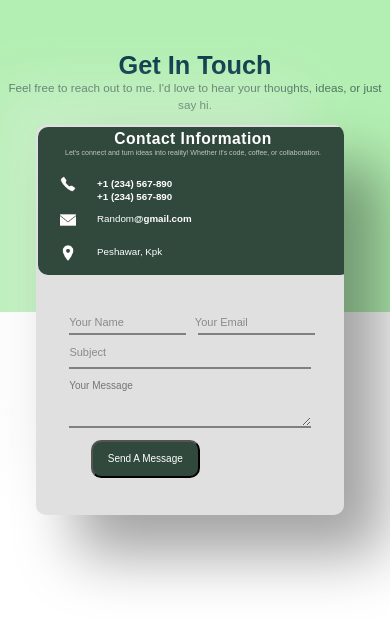
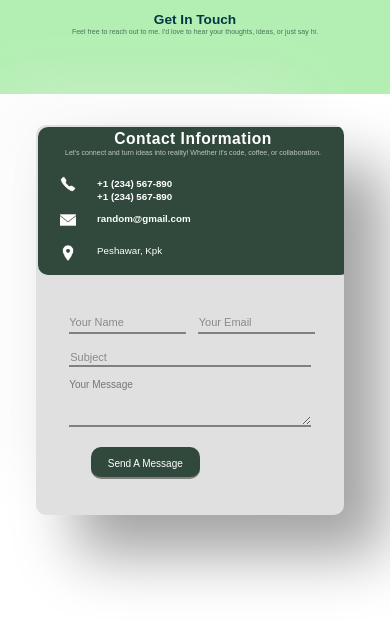
Before and after one commit to Yasirkhan3806/Interactive-Contact-Form, a plain HTML site: page index.html in a window 390 px wide. Drawn offline with Linux system fonts and the light colour scheme.

Commit message:
completed

```diff
--- a/index.html
+++ b/index.html
@@ -11,7 +11,6 @@
         <div class="background-color">
             <h1>Get In Touch</h1>
             <p>Feel free to reach out to me. I'd love to hear your thoughts, ideas, or just say hi.</p>
-
         </div>
         <div class="a-m-cont">
             <div class="main-cont">
@@ -23,7 +22,7 @@
                         </div>
                         <div id="info-cont2" class="info-conts contact-info-cont">
                             <div class="icon-cont icon-cont1">
-                            <img src="Images\icons8-phone-50.png" alt="Phone-Icon">
+                                <img src="Images/icons8-phone-50.png" alt="Phone-Icon">
                             </div>
                             <div class="d-cont">
                                 <a href="tel:+1234567890"><b>+1 (234) 567-890</b></a>
@@ -32,15 +31,15 @@
                         </div>
                         <div id="info-cont3" class="info-conts contact-info-cont">
                             <div class="icon-cont">
-                            <img src="Images\icons8-email-50(1).png" alt="Phone-Icon">
+                                <img src="Images/icons8-email-50(1).png" alt="Email-Icon">
                             </div>
                             <div class="d-cont">
-                           <a href="">Random<b>@gmail.com</b></a>
+                                <a href="mailto:random@gmail.com"><b>random@gmail.com</b></a>
                             </div>
                         </div>
-                    <div id="info-cont3" class="info-conts contact-info-cont">
+                        <div id="info-cont4" class="info-conts contact-info-cont">
                             <div class="icon-cont">
-                            <img src="Images\icons8-location-50.png" alt="Phone-Icon">
+                                <img src="Images/icons8-location-50.png" alt="Location-Icon">
                             </div>
                             <div class="d-cont">
                                 <a>Peshawar, Kpk</a>
@@ -50,27 +49,53 @@
                     <div class="cont1-style-cont"></div>
                 </div>
                 <div class="main-data-cont">
+                    <form action="#" method="post" onsubmit="popupDisplay()">
                         <div class="first-two-i-cont">
-
-                <input class="first-Two-inputs" type="text" placeholder="">
-                <label class="placeholder" for="">Your Name</label>
-                <input class="first-Two-inputs"  type="email" placeholder="">
-                <label class="placeholder email-placeholder" for="">Your Email</label>
+                            <input class="first-Two-inputs" id="name" type="text" name="name" placeholder="" required>
+                            <label class="placeholder" for="name">Your Name</label>
+                            <input class="first-Two-inputs" id="email" type="email" name="email" placeholder="" required>
+                            <label class="placeholder email-placeholder" for="email">Your Email</label>
                         </div>
-                <input class="third-input" type="text" placeholder="">
-                <label class="placeholder subject-placeholder" for="">Subject</label>
-                <textarea placeholder="Your Message" name="" id=""></textarea>
+                        <input class="third-input" type="text" id="subject" name="subject" placeholder="" required>
+                        <label class="placeholder subject-placeholder" for="subject">Subject</label>
+                        <textarea name="message" id="message" placeholder="Your Message" required></textarea>
                         <div class="btn-cont">
-                    <button id="submission-btn" onclick="popupDisplay()">Send A Message</button>
+                            <input type="submit" value="Send A Message" id="submission-btn" onclick="validateForm()">
                         </div>
+                    </form>
                 </div>
             </div>
         </div>
     </section>
-<script src="script.js">
-    const popupDisplay = ()=>{
-  alert("We recieved your message, Thank you for your time!")
+    <script>
+function validateForm() {
+    const name = document.getElementById('name').value.trim();
+    const email = document.getElementById('email').value.trim();
+    const subject = document.getElementById('subject').value.trim();
+    const message = document.getElementById('message').value.trim();
+
+    // Basic email validation regex
+    const emailRegex = /^[^\s@]+@[^\s@]+\.[^\s@]+$/;
+
+    // Check if all required fields are filled
+    if (!name || !email || !subject || !message) {
+        alert("Please fill in all required fields.");
     }
+
+    // Check if the email is valid
+    else if (!emailRegex.test(email)) {
+        alert("Please enter a valid email address.");
+
+    }
+
+    // If all validations pass
+    else{
+    alert("We received your message, thank you for your time!");
+}
+}
+
+
+
     </script>
 </body>
 </html>
--- a/styles.css
+++ b/styles.css
@@ -1,29 +1,31 @@
-*{
+
+* {
     margin: 0;
     padding: 0;
     color: white;
     font-family: sans-serif;
 }
-h1{
+
+h1 {
     text-align: center;
     color: #043546;
     font-size: 3.5svw;
     line-height: 4.2svw;
     font-family: sans-serif;
 }
-a{
+
+a {
     text-decoration: none;
 }
 
-.main-sec{
+.main-sec {
     height: 64svw;
     width: 98.8svw;
-    /* border: 2px  solid ; */
     display: flex;
     flex-direction: column;
-    /* align-items: center; */
 }
-.background-color{
+
+.background-color {
     position: absolute;
     z-index: 1;
     background-color: #B3EFB2;
@@ -31,12 +33,14 @@ a{
     width: 100%;
     padding-top: 3svw;
 }
-.background-color > p{
+
+.background-color > p {
     text-align: center;
     color: #001a2394;
     font-size: 1.8svw;
 }
-.a-m-cont{
+
+.a-m-cont {
     width: 97.5svw;
     height: 65svw;
     z-index: 2;
@@ -45,7 +49,8 @@ a{
     align-items: center;
     justify-content: center;
 }
-.main-cont{
+
+.main-cont {
     height: 40svw;
     width: 79svw;
     background-color: #E8F1F2;
@@ -54,10 +59,10 @@ a{
     overflow: hidden;
     gap: 5.5svw;
     background: #e0e0e0;
-box-shadow:  40px 40px 60px #0000005d,
-             -40px -40px 60px #f0f0f054;
+    box-shadow: 40px 40px 60px #0000005d, -40px -40px 60px #f0f0f054;
 }
-.cont1{
+
+.cont1 {
     height: 38svw;
     width: 27svw;
     background-color: #31493C;
@@ -67,15 +72,15 @@ box-shadow:  40px 40px 60px #0000005d,
     flex-direction: column;
     align-items: center;
     justify-content: center;
-    /* padding-top: 2svw;
-    padding-left: 2svw; */
     overflow: hidden;
 }
-.cont1-data-cont{
+
+.cont1-data-cont {
     margin-left: 2.5svw;
     height: 20svw;
 }
-.cont1-style-cont{
+
+.cont1-style-cont {
     height: 300px;
     width: 300px;
     background: #b3efb285;
@@ -84,49 +89,60 @@ box-shadow:  40px 40px 60px #0000005d,
     top: 81px;
     right: -131px;
 }
-.info-conts{
+
+.info-conts {
     width: 27svw;
     height: 8svw;
 }
-#info-cont1{
+
+#info-cont1 {
     margin-top: 2svw;
 }
+
 #info-cont1 h3 {
     letter-spacing: 0.5px;
     font-size: 2svw;
 }
-#info-cont1 p{
+
+#info-cont1 p {
     font-size: 1svw;
     margin-top: 0.5svw;
     color: rgba(255, 255, 255, 0.692);
     line-height: 1.7svw;
 }
-.contact-info-cont{
+
+.contact-info-cont {
     display: flex;
     gap: 0.4svw;
 }
-.d-cont > a{
+
+.d-cont > a {
     display: block;
     margin-bottom: 0.5svw;
 }
-.icon-cont{
+
+.icon-cont {
     width: 3svw;
     height: 3svw;
 }
-.icon-cont1{
+
+.icon-cont1 {
     width: 3svw;
     height: 3svw;
     display: flex;
     align-items: center;
 }
-.icon-cont > img{
+
+.icon-cont > img {
     height: 24px;
     width: 24px;
 }
-#info-cont3 > .d-cont > a{
+
+#info-cont3 > .d-cont > a {
     margin-top: 0.3svw;
 }
-.main-data-cont{
+
+.main-data-cont {
     display: flex;
     flex-direction: column;
     align-items: center;
@@ -134,7 +150,15 @@ width: 24px;
     height: 42svw;
     gap: 3svw;
 }
-input{
+
+form {
+    display: flex;
+    flex-direction: column;
+    align-items: center;
+    gap: 3svw;
+}
+
+input {
     display: inline-block;
     background-color: transparent;
     border: none;
@@ -142,105 +166,109 @@ input{
     outline: none;
     width: 30svw;
     height: 3svw;
-    color: black;
-    /* margin-top: 2svw; */
+    color: rgba(0, 0, 0, 0.781);
     font-family: sans-serif;
     font-size: 18px;
-    color: rgba(0, 0, 0, 0.781);
 }
-.third-input{
+
+.third-input {
     display: block;
     width: 39svw;
     position: relative;
 }
-.first-two-i-cont{
+
+.first-two-i-cont {
     width: 39svw;
     display: flex;
     gap: 2svw;
 }
-.first-Two-inputs{
-display: inline-block;
-position: relative;
-}
-textarea{
+
+textarea {
     height: 10svw;
     width: 39svw;
     background: transparent;
     border: none;
-    border-bottom-width: medium;
-    border-bottom-style: none;
-    border-bottom-color: currentcolor;
     border-bottom: 2px solid grey;
-color:black;
+    color: black;
     outline: none;
     transition: 0.5s;
 }
-textarea:focus{
-    border-bottom: 2px solid rgb(18, 168, 18) ;
+
+textarea:focus {
+    border-bottom: 2px solid rgb(18, 168, 18);
 }
-.placeholder{
+
+.placeholder {
     position: absolute;
     color: rgba(0, 0, 0, 0.39);
     top: 268px;
     font-size: 16px;
     font-family: sans-serif;
-    transition: 0.3s ;
+    transition: 0.3s;
     pointer-events: none;
+}
 
-}
-input:focus{
+input:focus {
     border-bottom-color: rgb(18, 168, 18);
 }
+
 .first-Two-inputs:focus + .placeholder,
-.first-Two-inputs:not(:placeholder-shown) + .placeholder{
+.first-Two-inputs:not(:placeholder-shown) + .placeholder {
     top: 245px;
     font-size: 12px;
     color: rgb(18, 168, 18);
+}
 
-}
-.email-placeholder{
+.email-placeholder {
     right: 393px;
 }
+
 .first-Two-inputs:focus + .email-placeholder,
-.first-Two-inputs:not(:placeholder-shown) + .email-placeholder{
+.first-Two-inputs:not(:placeholder-shown) + .email-placeholder {
     right: 410px;
 }
-.subject-placeholder{
+
+.subject-placeholder {
     top: 25.8svw;
     left: 42.8svw;
 }
+
 .third-input:focus + .subject-placeholder,
- .third-input:not(:placeholder-shown) + .subject-placeholder{
+.third-input:not(:placeholder-shown) + .subject-placeholder {
     top: 24svw;
-    color: rgb(18, 168, 18);;
+    color: rgb(18, 168, 18);
     font-size: 14px;
 }
-.btn-cont{
+
+.btn-cont {
     width: 38svw;
 }
 
-button{
+#submission-btn {
     padding: 0.9svw 1.5svw;
     background-color: #31493C;
     border-radius: 10px;
     width: 15svw;
     font-size: large;
     transition: 0.5s;
+    color: white;
 }
-button:hover{
+
+#submission-btn:hover {
     background-color: #2a6d49;
     cursor: pointer;
 }
 
-
-@media only screen and (max-width: 600px){
-    .main-sec{
+@media only screen and (max-width: 600px) {
+    .main-sec {
         height: 164svw;
     }
-    .a-m-cont{
+
+    .a-m-cont {
         height: 164svw;
     }
-    .main-cont{
+
+    .main-cont {
         flex-direction: column;
         height: 100svw;
         gap: 9.5svw;
@@ -250,6 +278,7 @@ button:hover{
         height: 38svw;
         width: 80svw;
     }
+
     .cont1-data-cont {
         margin-left: 2.5svw;
         height: 43svw;
@@ -257,17 +286,18 @@ button:hover{
         display: flex;
         flex-direction: column;
         gap: 0.5svw;
-
     }
 
     .info-conts {
         width: 68svw;
         height: 8svw;
     }
+
     .contact-info-cont {
         display: flex;
         gap: 6.4svw;
     }
+
     #info-cont1 {
         margin-top: 1svw;
         margin-bottom: 4svw;
@@ -278,94 +308,106 @@ margin-bottom: 4svw;
         font-size: 4svw;
         text-align: center;
     }
+
     #info-cont1 p {
         font-size: 1.8svw;
         text-align: center;
     }
+
     .d-cont > a {
         display: block;
         margin-bottom: 0.5svw;
         font-size: 2.5svw;
     }
+
     .icon-cont > img {
         height: 16px;
         width: 16px;
     }
+
     .first-two-i-cont {
         width: 62svw;
         display: flex;
         gap: 3svw;
     }
-input{
+
+    input {
         margin-top: 2svw;
     }
-.third-input{
+
+    .third-input {
         width: 62svw;
     }
+
     textarea {
         height: 12svw;
         width: 62svw;
         font-size: 10px;
     }
-button {
-    padding: 2.9svw 1.9svw;
+
+    #submission-btn {
+        padding-top: 2.9svw;
+        padding-bottom: 4.9svw;
         background-color: #31493C;
         border-radius: 10px;
         width: 28svw;
         font-size: 10px;
         transition: 0.5s;
     }
-.btn-cont{
+
+    .btn-cont {
         width: 51svw;
     }
+
     .placeholder {
         position: absolute;
         color: rgba(0, 0, 0, 0.39);
-    top:81svw;
+        top: 81svw;
         font-size: 11px;
         font-family: sans-serif;
         transition: 0.3s;
         pointer-events: none;
     }
+
     .first-Two-inputs:focus + .placeholder,
-.first-Two-inputs:not(:placeholder-shown) + .placeholder{
-    top:78svw;
-    font-size: 9px;
+    .first-Two-inputs:not(:placeholder-shown) + .placeholder {
+        top: 76.5svw;
+        font-size: 8px;
         color: rgb(18, 168, 18);
     }
+
     .email-placeholder {
-    right: 34svw;
+        right: 33svw;
     }
+
     .first-Two-inputs:focus + .email-placeholder,
-.first-Two-inputs:not(:placeholder-shown) + .email-placeholder{
-    right: 35svw;
+    .first-Two-inputs:not(:placeholder-shown) + .email-placeholder {
+        right: 37svw;
     }
+
     .subject-placeholder {
-    top: 88.8svw;
-    left: 17.8svw;
+        top: 90svw;
+        left: 18svw;
+
     }
+
     .third-input:focus + .subject-placeholder,
- .third-input:not(:placeholder-shown) + .subject-placeholder{
-    top: 86svw;
-    color: rgb(18, 168, 18);;
+    .third-input:not(:placeholder-shown) + .subject-placeholder {
+        top: 87svw;
+        color: rgb(18, 168, 18);
         font-size: 9px;
     }
-.background-color {
-    height: 67svw;
-    padding-top: 13svw;
-}
-.background-color > p {
-    text-align: center;
-    color: #001a2394;
-    font-size: 3svw;
-    line-height: 4.5svw;
-}
-h1 {
-    font-size: 6.5svw;
-    line-height: 7.2svw;
+
+    .cont1-style-cont {
+        height: 300px;
+        width: 300px;
+        background: #b3efb285;
+        border-radius: 50%;
+        position: relative;
+        top: 201px;
+        right: -231px;
     }
 }
-
 @media only screen and (min-width: 601px) and (max-width: 1024px){
     input{
         width: 18svw;
@@ -395,7 +437,13 @@ h1 {
     color: rgb(18, 168, 18);;
     font-size: 9px;
 }
-button:hover{
+#submission-btn{
+    padding-top: 1.9svw;
+    padding-bottom: 3.9svw;
+    width: 21.9svw;
+
+}
+#submission-btn:hover{
     background-color: #2a6d49;
     cursor: pointer;
 }
```
Lines whose indentation alone changed are shown as unchanged.
